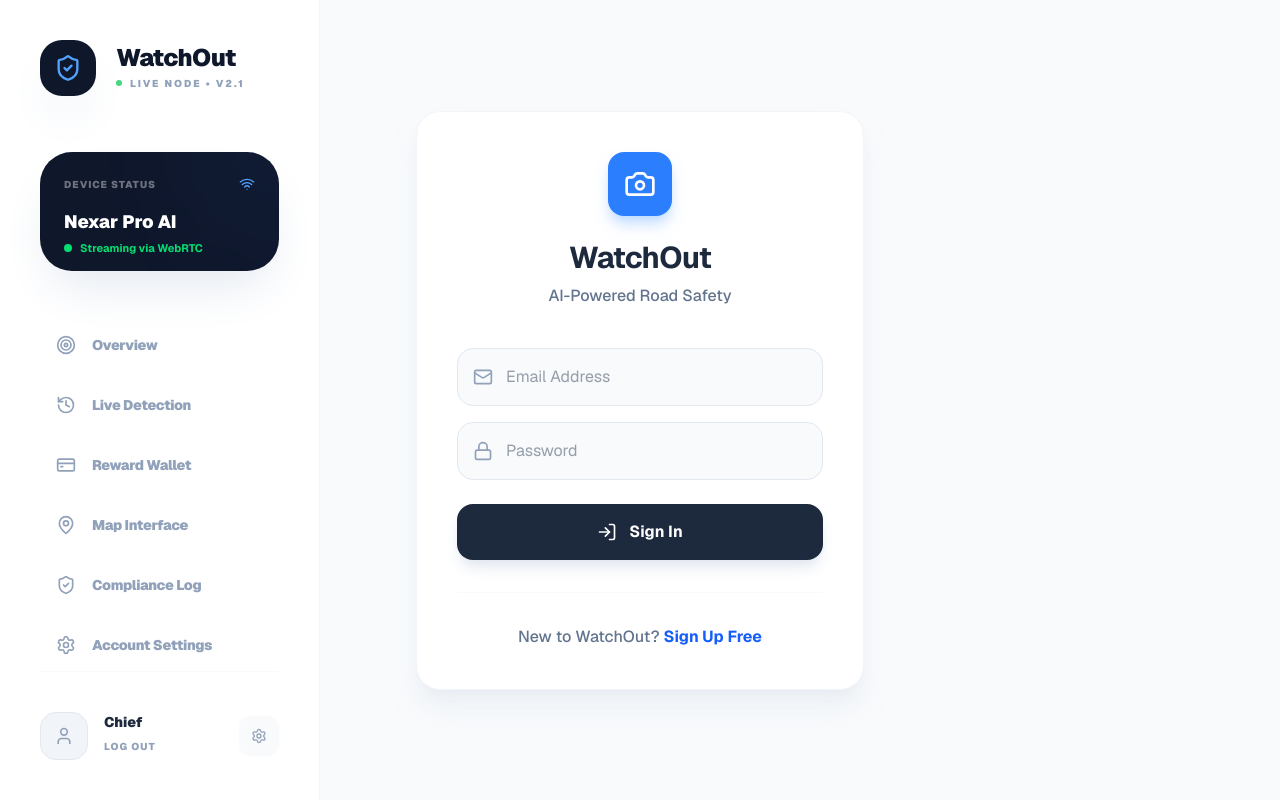
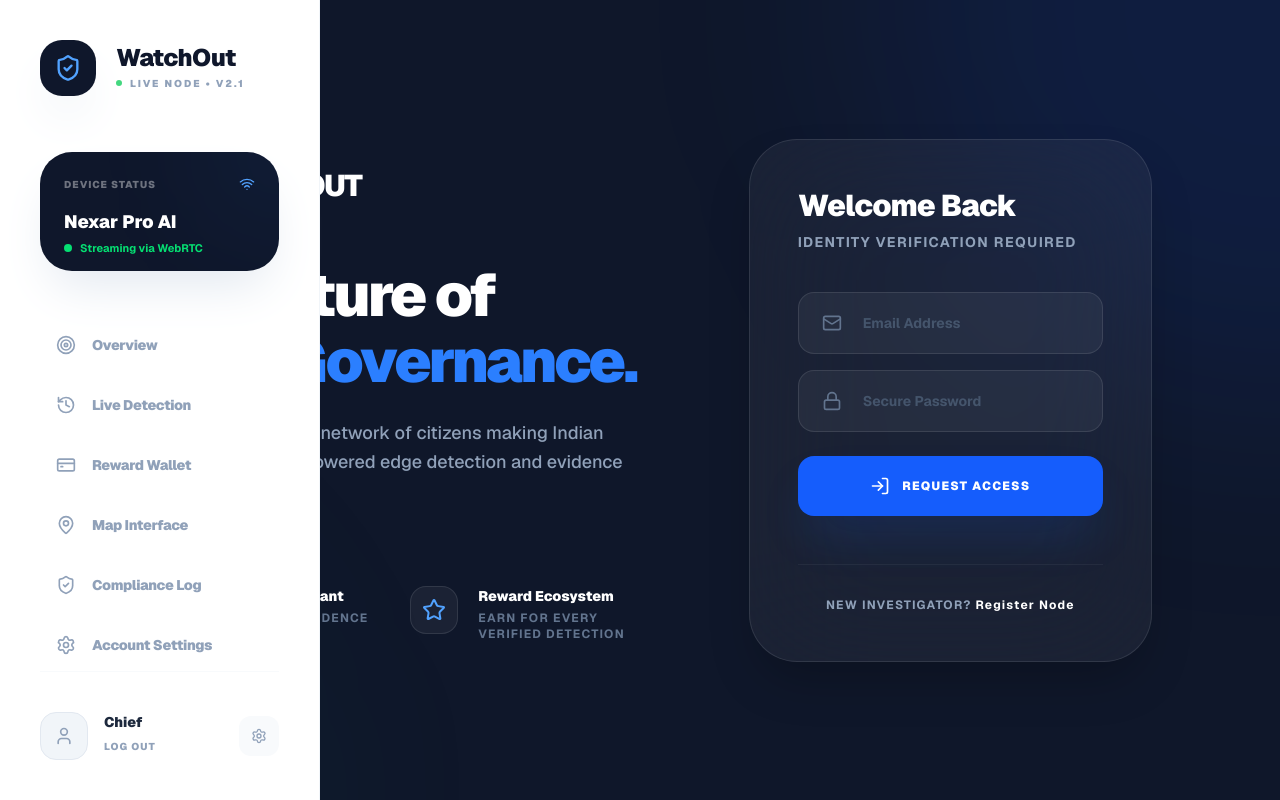
Before and after one commit to sathwikshetty0/watchout_app, a Next.js app: page /login in a window 1280 px wide. Built offline with nearby package versions, Linux system fonts and the light colour scheme; no server answers.

Commit message:
Upgrade Login experience with premium dark aesthetic and mission-driven UI

```diff
--- a/src/app/login/page.tsx
+++ b/src/app/login/page.tsx
@@ -3,7 +3,7 @@
 import { useState } from "react";
 import { supabase } from "@/utils/supabase";
 import { useRouter } from "next/navigation";
-import { Shield, Mail, Lock, UserPlus, LogIn, Camera } from "lucide-react";
+import { Shield, Mail, Lock, UserPlus, LogIn, Camera, ShieldCheck, Globe, Star } from "lucide-react";
 import { motion, AnimatePresence } from "framer-motion";
 
 export default function LoginPage() {
@@ -34,7 +34,6 @@ export default function LoginPage() {
         const { error, data } = await supabase.auth.signInWithPassword({ email, password });
         if (error) throw error;
 
-        // After login, check if profile exists
         const { data: profile } = await supabase
           .from("profiles")
           .select("is_onboarded")
@@ -55,97 +54,177 @@ export default function LoginPage() {
   };
 
   return (
-    <div className="min-h-screen bg-slate-50 flex flex-col items-center justify-center p-6 font-sans">
-      <motion.div
-        initial={{ opacity: 0, y: 20 }}
-        animate={{ opacity: 1, y: 0 }}
-        className="w-full max-w-md bg-white rounded-3xl shadow-xl shadow-slate-200/50 p-10 border border-slate-100"
-      >
-        {/* Brand */}
-        <div className="flex flex-col items-center mb-10 text-center">
-          <div className="w-16 h-16 bg-blue-500 rounded-2xl flex items-center justify-center shadow-lg shadow-blue-200 mb-6">
+    <div className="min-h-screen bg-[#0f172a] flex items-center justify-center p-6 relative overflow-hidden">
+      {/* Dynamic Background Elements */}
+      <div className="absolute top-0 right-0 w-[800px] h-[800px] bg-blue-600/10 rounded-full blur-[120px] -mr-[400px] -mt-[400px]" />
+      <div className="absolute bottom-0 left-0 w-[600px] h-[600px] bg-emerald-500/5 rounded-full blur-[100px] -ml-[300px] -mb-[300px]" />
+
+      <div className="w-full max-w-5xl grid grid-cols-12 gap-10 items-center relative z-10">
+        {/* Left Side: Brand & Mission */}
+        <div className="col-span-12 lg:col-span-7 space-y-12 pr-12 hidden lg:block">
+           <div className="flex items-center gap-4">
+              <div className="w-14 h-14 bg-blue-600 rounded-2xl flex items-center justify-center shadow-2xl shadow-blue-500/20">
                  <Camera className="text-white w-8 h-8" />
               </div>
-          <h1 className="text-3xl font-bold text-slate-800 tracking-tight">WatchOut</h1>
-          <p className="text-slate-500 mt-2 font-medium">AI-Powered Road Safety</p>
+              <h2 className="text-3xl font-black text-white tracking-tighter uppercase">WatchOut</h2>
            </div>
 
-        {/* Error Alert */}
-        <AnimatePresence>
+           <div className="space-y-6">
+              <h1 className="text-6xl font-black text-white tracking-tighter leading-[1.1]">
+                 The Future of <br />
+                 <span className="text-blue-500">Road Governance.</span>
+              </h1>
+              <p className="text-slate-400 text-lg leading-relaxed max-w-lg font-medium">
+                 Join the decentralized network of citizens making Indian roads safer using AI-powered edge detection and evidence vaulting.
+              </p>
+           </div>
+
+           <div className="grid grid-cols-2 gap-8 pt-8">
+              <FeatureItem icon={ShieldCheck} title="BSA 2023 Compliant" subtitle="Legal-grade evidence vault" />
+              <FeatureItem icon={Star} title="Reward Ecosystem" subtitle="Earn for every verified detection" />
+           </div>
+        </div>
+
+        {/* Right Side: Auth Card */}
+        <motion.div
+          initial={{ opacity: 0, x: 50 }}
+          animate={{ opacity: 1, x: 0 }}
+          className="col-span-12 lg:col-span-5 bg-white/5 backdrop-blur-3xl rounded-[48px] p-12 border border-white/10 shadow-2xl"
+        >
+          <div className="mb-10 lg:hidden">
+             <div className="w-12 h-12 bg-blue-600 rounded-xl flex items-center justify-center mb-6">
+                <Camera className="text-white w-6 h-6" />
+             </div>
+          </div>
+
+          <div className="mb-10">
+             <h2 className="text-3xl font-black text-white tracking-tight mb-2">
+                {mode === "login" ? "Welcome Back" : "Deploy Your Node"}
+             </h2>
+             <p className="text-slate-400 font-bold text-sm uppercase tracking-widest">
+                {mode === "login" ? "Identity Verification Required" : "Create Citizen Investigator Identity"}
+             </p>
+          </div>
+
+          <AnimatePresence mode="wait">
             {error && (
               <motion.div
-              initial={{ height: 0, opacity: 0 }}
-              animate={{ height: "auto", opacity: 1 }}
-              exit={{ height: 0, opacity: 0 }}
-              className="mb-6 p-4 bg-red-50 text-red-600 rounded-xl text-sm border border-red-100 flex items-start gap-3 overflow-hidden"
+                initial={{ opacity: 0, scale: 0.9 }}
+                animate={{ opacity: 1, scale: 1 }}
+                exit={{ opacity: 0, scale: 0.9 }}
+                className="mb-8 p-5 bg-red-500/10 text-red-400 rounded-2xl text-xs font-bold border border-red-500/20 flex items-start gap-4"
               >
-              <Shield className="w-5 h-5 shrink-0 mt-0.5" />
+                <AlertCircle className="w-5 h-5 shrink-0" />
                 <span>{error}</span>
               </motion.div>
             )}
           </AnimatePresence>
 
-        {/* Form */}
           <form onSubmit={handleAuth} className="space-y-6">
             <div className="space-y-4">
-            <div className="relative group">
-              <Mail className="absolute left-4 top-1/2 -translate-y-1/2 text-slate-400 group-focus-within:text-blue-500 transition-colors w-5 h-5" />
-              <input
+              <AuthInput
+                icon={Mail}
                 type="email"
                 placeholder="Email Address"
                 value={email}
-                onChange={(e) => setEmail(e.target.value)}
-                required
-                className="w-full pl-12 pr-4 py-4 bg-slate-50 border border-slate-200 rounded-2xl focus:outline-none focus:ring-2 focus:ring-blue-500/20 focus:border-blue-500 transition-all text-slate-700"
+                onChange={setEmail}
               />
-            </div>
-            <div className="relative group">
-              <Lock className="absolute left-4 top-1/2 -translate-y-1/2 text-slate-400 group-focus-within:text-blue-500 transition-colors w-5 h-5" />
-              <input
+              <AuthInput
+                icon={Lock}
                 type="password"
-                placeholder="Password"
+                placeholder="Secure Password"
                 value={password}
-                onChange={(e) => setPassword(e.target.value)}
-                required
-                className="w-full pl-12 pr-4 py-4 bg-slate-50 border border-slate-200 rounded-2xl focus:outline-none focus:ring-2 focus:ring-blue-500/20 focus:border-blue-500 transition-all text-slate-700"
+                onChange={setPassword}
               />
-            </div>
             </div>
 
             <button
               type="submit"
               disabled={loading}
-            className="w-full py-4 bg-slate-800 hover:bg-slate-900 text-white font-bold rounded-2xl shadow-lg shadow-slate-200 transition-all active:scale-[0.98] flex items-center justify-center gap-3"
+              className="w-full py-5 bg-blue-600 hover:bg-blue-700 text-white font-black rounded-2xl shadow-2xl shadow-blue-600/20 transition-all active:scale-[0.98] flex items-center justify-center gap-3 text-xs uppercase tracking-widest"
             >
               {loading ? (
                 <div className="w-5 h-5 border-2 border-white/30 border-t-white rounded-full animate-spin" />
               ) : mode === "login" ? (
                 <>
                   <LogIn className="w-5 h-5" />
-                Sign In
+                  Request Access
                 </>
               ) : (
                 <>
                   <UserPlus className="w-5 h-5" />
-                Create Account
+                  Initialize Profile
                 </>
               )}
             </button>
           </form>
 
-        {/* Footer Toggle */}
-        <div className="mt-8 text-center pt-8 border-t border-slate-50">
-          <p className="text-slate-500 font-medium">
-            {mode === "login" ? "New to WatchOut?" : "Already have an account?"}{" "}
+          <div className="mt-12 text-center pt-8 border-t border-white/5">
+            <p className="text-slate-400 font-bold text-xs uppercase tracking-widest">
+              {mode === "login" ? "New Investigator?" : "Existing Citizen?"}{" "}
               <button
                 onClick={() => setMode(mode === "login" ? "register" : "login")}
-              className="text-blue-600 font-bold hover:underline"
+                className="text-white hover:text-blue-400 transition-colors"
               >
-              {mode === "login" ? "Sign Up Free" : "Sign In Now"}
+                {mode === "login" ? "Register Node" : "Sign In"}
               </button>
             </p>
           </div>
         </motion.div>
       </div>
+    </div>
   );
 }
+
+function FeatureItem({ icon: Icon, title, subtitle }: any) {
+   return (
+      <div className="flex items-start gap-5">
+         <div className="w-12 h-12 bg-white/5 rounded-2xl flex items-center justify-center border border-white/10 shrink-0">
+            <Icon className="text-blue-400 w-6 h-6" />
+         </div>
+         <div>
+            <p className="text-white font-black text-sm mb-1">{title}</p>
+            <p className="text-slate-500 text-xs font-bold uppercase tracking-widest">{subtitle}</p>
+         </div>
+      </div>
+   )
+}
+
+function AuthInput({ icon: Icon, type, placeholder, value, onChange }: any) {
+   return (
+      <div className="relative group">
+         <div className="absolute left-6 top-1/2 -translate-y-1/2 text-slate-500 group-focus-within:text-blue-400 transition-colors">
+            <Icon className="w-5 h-5" />
+         </div>
+         <input
+            type={type}
+            placeholder={placeholder}
+            value={value}
+            onChange={(e) => onChange(e.target.value)}
+            required
+            className="w-full pl-16 pr-6 py-5 bg-white/5 border border-white/10 rounded-2xl focus:outline-none focus:ring-4 focus:ring-blue-600/10 focus:border-blue-600/50 transition-all text-white font-bold text-sm placeholder:text-slate-600"
+         />
+      </div>
+   )
+}
+
+function AlertCircle(props: any) {
+  return (
+    <svg
+      {...props}
+      xmlns="http://www.w3.org/2000/svg"
+      width="24"
+      height="24"
+      viewBox="0 0 24 24"
+      fill="none"
+      stroke="currentColor"
+      strokeWidth="2"
+      strokeLinecap="round"
+      strokeLinejoin="round"
+    >
+      <circle cx="12" cy="12" r="10" />
+      <line x1="12" x2="12" y1="8" y2="12" />
+      <line x1="12" x2="12.01" y1="16" y2="16" />
+    </svg>
+  );
+}
```
Lines whose indentation alone changed are shown as unchanged.
